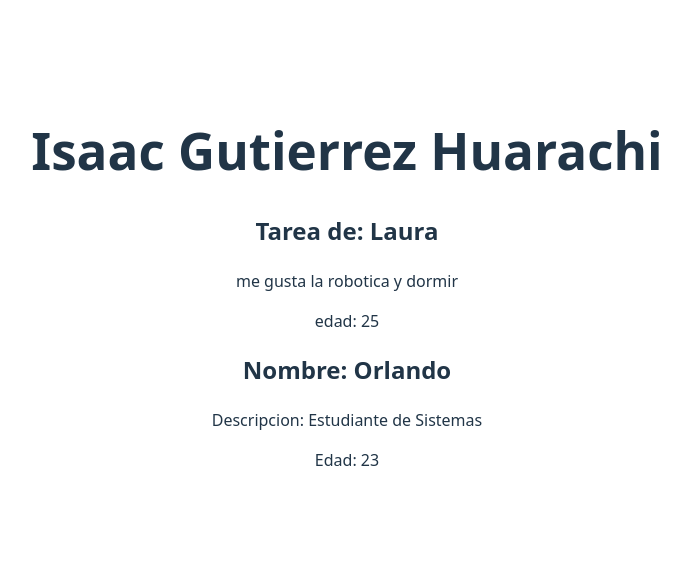
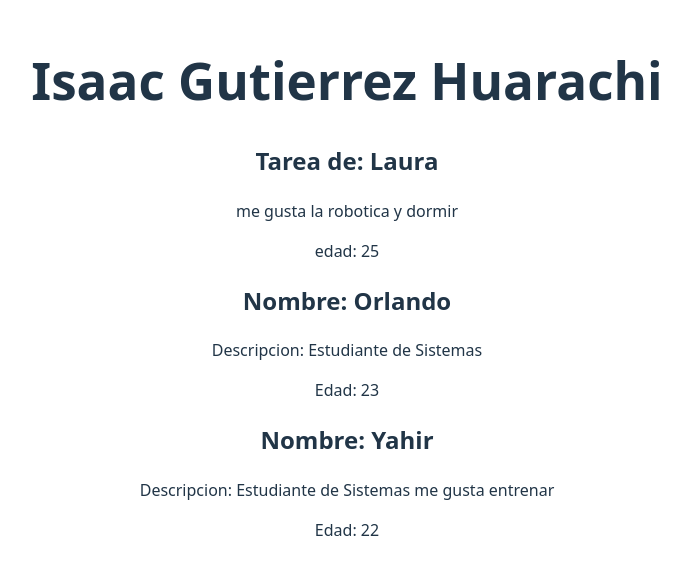
Before and after one commit to Isaac-sys-2023/curso-react-ts, a React (Vite) app: page / in a window 1280 px wide. Shown: the part 112-686 px from the top of the page, without its empty margins (293-983 px from the left). Built offline with nearby package versions, Linux system fonts and the light colour scheme.

Commit message:
feat: Creacion de componente tarea Yahir

```diff
--- a/src/App.tsx
+++ b/src/App.tsx
@@ -2,7 +2,7 @@ import { useState } from 'react'
 import './App.css'
 import Presentacion from './src_laura_ml/Presentacion'
 import PresentacionOAV from './src_orlando_av/PresentacionOAV'
-
+import PresentacionYLCC from './src_yahir_cc/PresentacionYLCC'
 
 
 function App() {
@@ -13,6 +13,7 @@ function App() {
       <h1>Isaac Gutierrez Huarachi</h1>
       <Presentacion nombre='Laura' descripcion='me gusta la robotica y dormir' edad={25}/>
       <PresentacionOAV nombre='Orlando' descripcion='Estudiante de Sistemas' edad={23}/>
+      <PresentacionYLCC nombre='Yahir' descripcion='Estudiante de Sistemas me gusta entrenar' edad={22}/>
     </>
 
   )
--- /dev/null
+++ b/src/src_yahir_cc/PresentacionYLCC.tsx
@@ -0,0 +1,19 @@
+interface PropsYLCC{
+    nombre: string,
+    edad: number,
+    descripcion: string,
+}
+
+
+const PresentacionYLCC = ({nombre, edad, descripcion}: PropsYLCC) => {
+    return (
+
+        <>
+            <h2>Nombre: {nombre}</h2>
+            <p>Descripcion: {descripcion}</p>
+            <p>Edad: {edad}</p>
+        </>
+    );
+}
+
+export default PresentacionYLCC;
```
